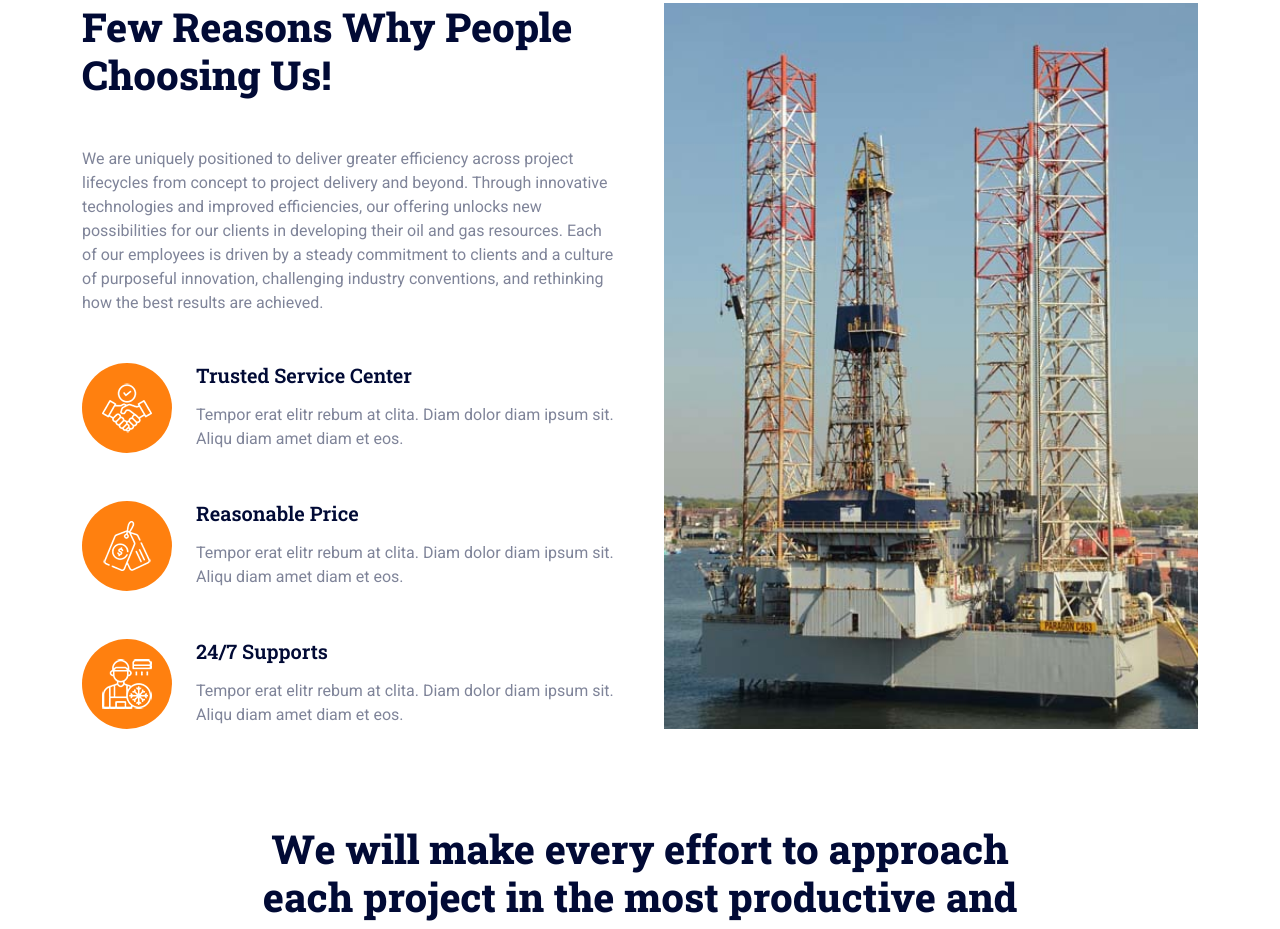
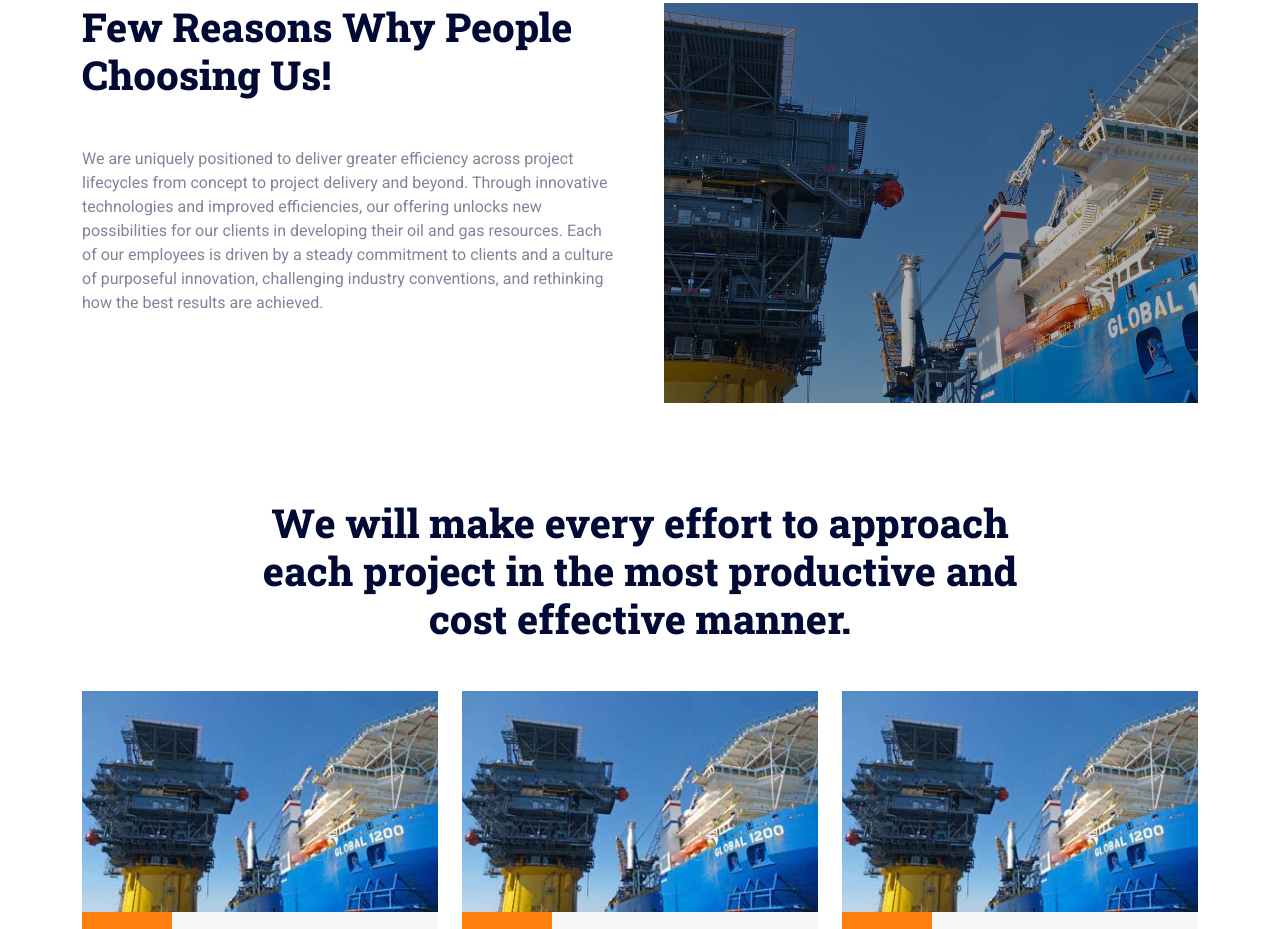
Before and after one commit to EmilyRacheal/oil-gas-company, a plain HTML site: page index.html in a window 1280 px wide. Shown: the part 1271-2200 px from the top of the page. Drawn offline with nearby package versions, Linux system fonts and the light colour scheme; animation ran at ten frames a second.

Commit message:
worked on the link

```diff
--- a/index.html
+++ b/index.html
@@ -125,7 +125,7 @@
                       to bring petroleum oil hydrocarbons to the surface
                     </p>
                     <a
-                      href=""
+                      href="contact.html"
                       class="btn btn-primary py-3 px-5 animated slideInDown"
                       >Apply For Vacation</a
                     >
@@ -151,7 +151,7 @@
                       gases to be flared.
                     </p>
                     <a
-                      href=""
+                      href="contact.html"
                       class="btn btn-primary py-3 px-5 animated slideInDown"
                       >Apply For Vacation</a
                     >
@@ -292,63 +292,6 @@
               innovation, challenging industry conventions, and rethinking how
               the best results are achieved.
             </p>
-            <div class="d-flex mb-5">
-              <div
-                class="flex-shrink-0 btn-square bg-primary rounded-circle"
-                style="width: 90px; height: 90px"
-              >
-                <img
-                  class="img-fluid"
-                  src="img/icon/icon-08-light.png"
-                  alt=""
-                />
-              </div>
-              <div class="ms-4">
-                <h5 class="mb-3">Trusted Service Center</h5>
-                <span
-                  >Tempor erat elitr rebum at clita. Diam dolor diam ipsum sit.
-                  Aliqu diam amet diam et eos.</span
-                >
-              </div>
-            </div>
-            <div class="d-flex mb-5">
-              <div
-                class="flex-shrink-0 btn-square bg-primary rounded-circle"
-                style="width: 90px; height: 90px"
-              >
-                <img
-                  class="img-fluid"
-                  src="img/icon/icon-10-light.png"
-                  alt=""
-                />
-              </div>
-              <div class="ms-4">
-                <h5 class="mb-3">Reasonable Price</h5>
-                <span
-                  >Tempor erat elitr rebum at clita. Diam dolor diam ipsum sit.
-                  Aliqu diam amet diam et eos.</span
-                >
-              </div>
-            </div>
-            <div class="d-flex mb-0">
-              <div
-                class="flex-shrink-0 btn-square bg-primary rounded-circle"
-                style="width: 90px; height: 90px"
-              >
-                <img
-                  class="img-fluid"
-                  src="img/icon/icon-06-light.png"
-                  alt=""
-                />
-              </div>
-              <div class="ms-4">
-                <h5 class="mb-3">24/7 Supports</h5>
-                <span
-                  >Tempor erat elitr rebum at clita. Diam dolor diam ipsum sit.
-                  Aliqu diam amet diam et eos.</span
-                >
-              </div>
-            </div>
           </div>
           <div class="col-lg-6 wow fadeInUp" data-wow-delay="0.5s">
             <div
@@ -357,7 +300,7 @@
             >
               <img
                 class="position-absolute w-100 h-100"
-                src="img/sr1.jpg"
+                src="img/b3.jpg"
                 alt=""
                 style="object-fit: cover"
               />
@@ -515,7 +458,7 @@
     </div>
     <!-- Service End -->
 
-    <!-- Features Start -->
+    <!-- Oil and Gas Start -->
     <div class="container-xxl py-5">
       <div class="container">
         <div class="row g-5">
@@ -620,7 +563,7 @@
         </div>
       </div>
     </div>
-    <!-- Features End -->
+    <!-- Oil and Gas End -->
 
     <!-- Latest Posts -->
     <section>
@@ -694,6 +637,7 @@
     </section>
 
     <!-- Quote Start -->
+
     <div class="container-fluid overflow-hidden my-5 px-lg-0">
       <div class="container quote px-lg-0">
         <div class="row g-0 mx-lg-0">
@@ -800,6 +744,7 @@
         </div>
       </div>
     </div>
+
     <!-- Quote End -->
 
     <!-- Team Start -->
```
